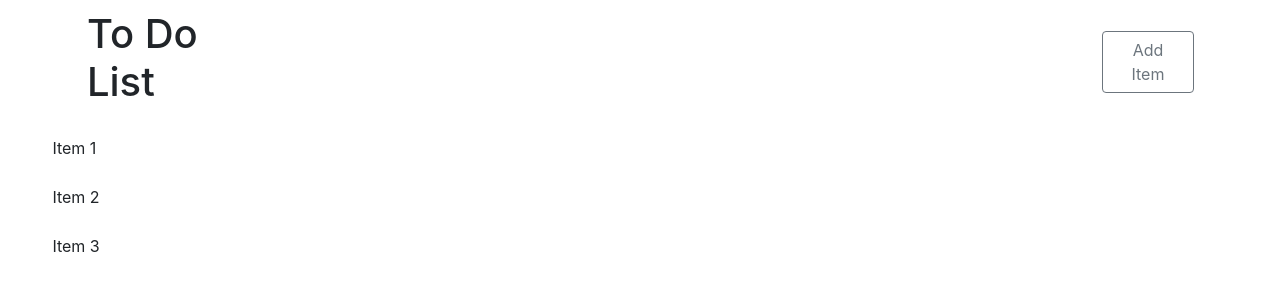
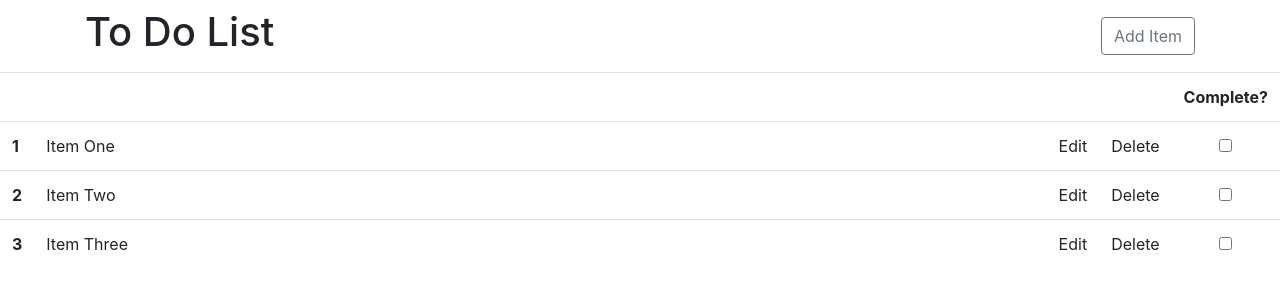
Before and after one commit to sysani/simple-react-todolist, a React (Create React App) app: page / in a window 1280 px wide. Shown: the top 300 px of the page. Built offline with nearby package versions, Linux system fonts and the light colour scheme.

Commit message:
adding in list style and css

```diff
--- a/src/App.css
+++ b/src/App.css
@@ -37,11 +37,14 @@
   }
 }
 
-body {
+.fs {
+  width: 80%;
+}
+
+.cr {
   text-align: center;
 }
 
-li {
-  list-style: none;
-  padding: 1%;
+.nh:hover {
+  background-color: white;
 }
--- a/src/components/HeaderComponent.js
+++ b/src/components/HeaderComponent.js
@@ -1,6 +1,5 @@
 import React, { Component } from 'react';
-import { Navbar, Nav, Collapse, NavItem, Button, Modal, ModalHeader, ModalBody, Form, FormGroup, Label, Input } from 'reactstrap';
-
+import { Navbar, Nav, NavItem, Button, Modal, ModalHeader, ModalBody, Form, FormGroup, Label, Input } from 'reactstrap';
 
 class Header extends Component {
 
@@ -20,7 +19,7 @@ class Header extends Component {
   }
 
   addItem() {
-    console.log("added");
+    alert("Item added!");
   }
 
   render() {
@@ -44,14 +43,13 @@ class Header extends Component {
         </Navbar>
 
         <Modal isOpen={this.state.isModalOpen} toggle={this.toggleModal}>
-          <ModalHeader toggle={this.toggleModal}>Add Item to To-Do List:</ModalHeader>
+          <ModalHeader toggle={this.toggleModal}>Add Item to To-Do List</ModalHeader>
           <ModalBody>
             <Form onSubmit={this.addItem}>
               <FormGroup>
                 <Label htmlFor="item">I need to...</Label>
                 <Input type="text" id="item" name="item" />
               </FormGroup>
-              <br />
               <Button type="submit" value="submit" color="primary">Add It!</Button>
             </Form>
           </ModalBody>
--- a/src/components/ListComponent.js
+++ b/src/components/ListComponent.js
@@ -1,14 +1,40 @@
 import React, { Component } from 'react';
+import { Table } from 'reactstrap';
+
 
 class List extends Component {
   render() {
     return (
       <div>
-        <ul>
-          <li>Item 1</li>
-          <li>Item 2</li>
-          <li>Item 3</li>
-        </ul>
+        <Table hover>
+          <tbody>
+            <tr>
+              <th className="nh" colspan="4"></th>
+              <th colspan="1">Complete?</th>
+            </tr>
+            <tr>
+              <th scope="row">1</th>
+              <td className="fs">Item One</td>
+              <td><span className="fa fa-plus fa-lg"></span>Edit</td>
+              <td><span className="fa fa-plus fa-lg"></span>Delete</td>
+              <td className="cr"><input id="checked" type="checkbox" name="checked" /></td>
+            </tr>
+            <tr>
+              <th scope="row">2</th>
+              <td>Item Two</td>
+              <td><span className="fa fa-icon-edit fa-lg"></span>Edit</td>
+              <td><span className="fa fa-plus fa-lg"></span>Delete</td>
+              <td className="cr"><input id="checked" type="checkbox" name="checked" /></td>
+            </tr>
+            <tr>
+              <th scope="row">3</th>
+              <td>Item Three</td>
+              <td><span className="fa fa-icon-edit fa-lg"></span>Edit</td>
+              <td><span className="fa fa-plus fa-lg"></span>Delete</td>
+              <td className="cr"><input id="checked" type="checkbox" name="checked" /></td>
+            </tr>
+          </tbody>
+        </Table>
       </div>
     )
   }
```
